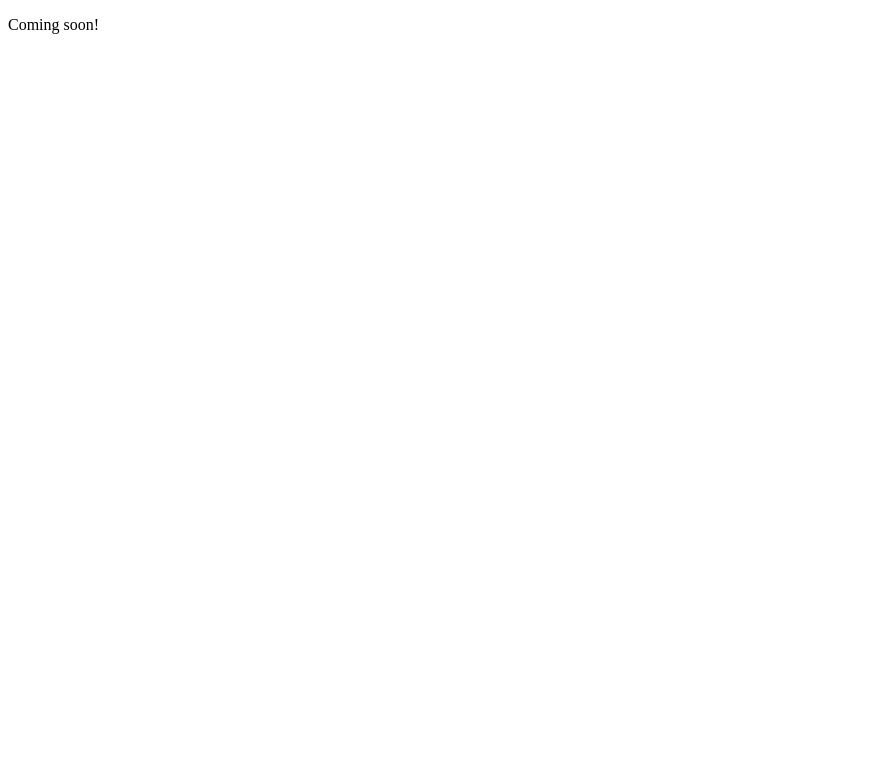
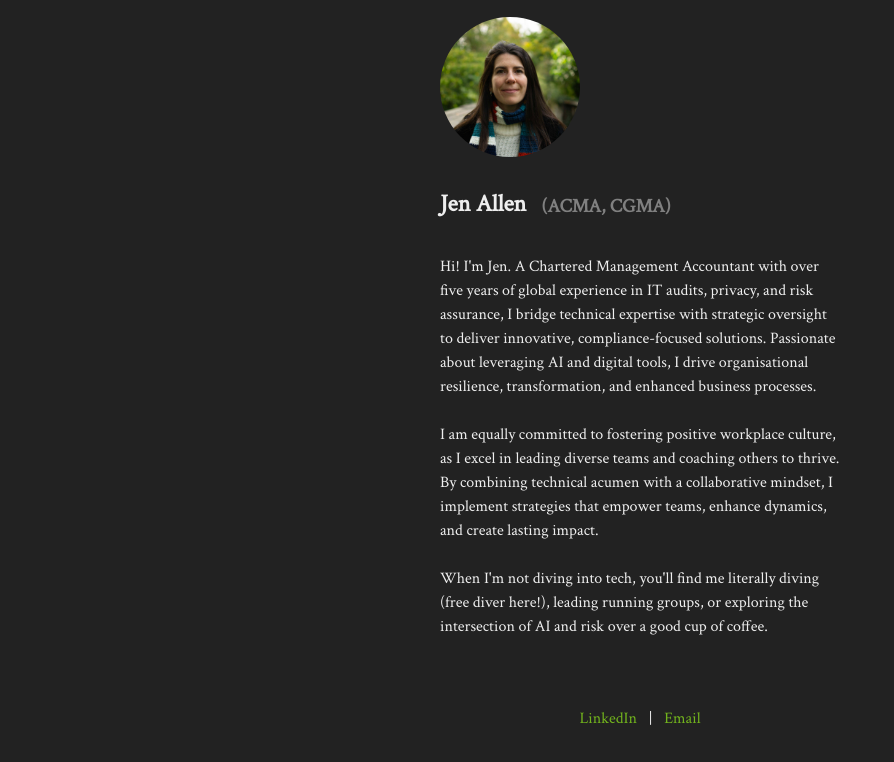
Before and after one commit to jenallen23/jenallen.net, a plain HTML site: page index.html in a window 1280 px wide. Shown: the whole page, without its empty margins (0-894 px from the left). Drawn offline with Linux system fonts and the light colour scheme.

Commit message:
First draft of site.

```diff
--- a/index.html
+++ b/index.html
@@ -1,9 +1,39 @@
 <!DOCTYPE html>
-<html>
+<html lang="en">
     <head>
+        <meta charset="UTF-8">
+        <meta name="viewport" content="width=device-width, initial-scale=1.0">
         <title>Jen Allen</title>
+        <link rel="stylesheet" href="style.css">
+        <link rel="preconnect" href="https://fonts.googleapis.com">
+        <link rel="preconnect" href="https://fonts.gstatic.com" crossorigin>
+        <link href="https://fonts.googleapis.com/css2?family=Crimson+Text:ital@0;1&display=swap" rel="stylesheet">
     </head>
-    <body>
-        <p>Coming soon!</p>
-    </body>
+<body>
+    <main>
+    <img src="profile.jpg" alt="" class="profile-pic">
+
+    <h2>Jen Allen <span class="credentials">(ACMA, CGMA)</span></h2>
+    <p>
+        Hi! I'm Jen. A Chartered Management Accountant with over five years of global experience in IT audits, privacy, and risk assurance, I bridge technical expertise with strategic oversight to deliver innovative, compliance-focused solutions. Passionate about leveraging AI and digital tools, I drive organisational resilience, transformation, and enhanced business processes.
+    </p>
+
+    <p>
+        I am equally committed to fostering positive workplace culture, as I excel in leading diverse teams and coaching others to thrive. By combining technical acumen with a collaborative mindset, I implement strategies that empower teams, enhance dynamics, and create lasting impact.
+    </p>
+
+    <p>
+        When I'm not diving into tech, you'll find me literally diving (free diver here!), leading running groups, or exploring the intersection of AI and risk over a good cup of coffee. </p>
+    </p>
+
+
+    <div class="links">
+        <a href="https://www.linkedin.com/in/jen-allen-acma-cgma-bb5578190/" target="_blank">LinkedIn</a> |
+        <a href="mailto:me@jenallen.net">Email</a>
+    </div>
+    </main>
+    <footer>
+
+    </footer>
+</body>
 </html>
--- /dev/null
+++ b/style.css
@@ -0,0 +1,76 @@
+html, body {
+    height: 100%;
+    margin-top: 0;
+}
+
+body {
+    font-family: "Crimson Text", serif;
+    font-weight: 400;
+    font-style: normal;
+    display: flex;
+    flex-direction: column;
+    min-height: 100vh;
+    background-color: #222;
+    color: #eee;
+}
+
+/* The main area grows to fill space and centers its content */
+main {
+    display: flex;
+    flex-direction: column;
+    justify-content: center; /* vertical center */
+    align-items: left;     /* horizontal center */
+    flex: 1;                 /* take up remaining space */
+    max-width: min(85%, 400px);
+    margin: 0 auto;
+    text-align: left;
+}
+
+p {
+    line-height: 1.5em;  /* Adjust as needed for tighter line spacing */
+    margin-bottom: 0.5em;  /* Default spacing after a paragraph */
+}
+
+a {
+    text-decoration: none;
+}
+
+footer {
+    font-size: small;
+    text-align: center;
+    margin-bottom: 2rem;
+}
+
+.links {
+    line-height: 2;
+    text-align: center;
+    margin: 2rem 2rem; /* Space between links */
+    transition: color 0.3s ease;
+}
+
+.links a {
+    padding: 0 0.5rem;
+}
+
+a {
+    color: #72b31d; /* Light blue for dark mode */
+}
+a:hover {
+    color: #8bda22; /* Brighter blue on hover in dark mode */
+}
+
+.profile-pic {
+    width: 140px;         /* Adjust size as needed */
+    height: 140px;        /* Make height and width the same for a circle */
+    border-radius: 50%;   /* This makes it circular */
+    object-fit: cover;    /* Ensures image fills the circle nicely without distortion */
+    margin-top: 1em;      /* Add some spacing above the image */
+    margin-bottom: 0.7em;   /* Add some spacing below the image */
+}
+
+.credentials {
+    font-size: 0.8em; /* Makes the text smaller, 80% of the original size */
+    vertical-align: middle; /* Aligns the smaller text slightly higher */
+    color: gray; /* Optional: Changes the color to distinguish it */
+    margin-left: 0.5em;
+}
```
Also changed, not shown: profile.jpg (added).
